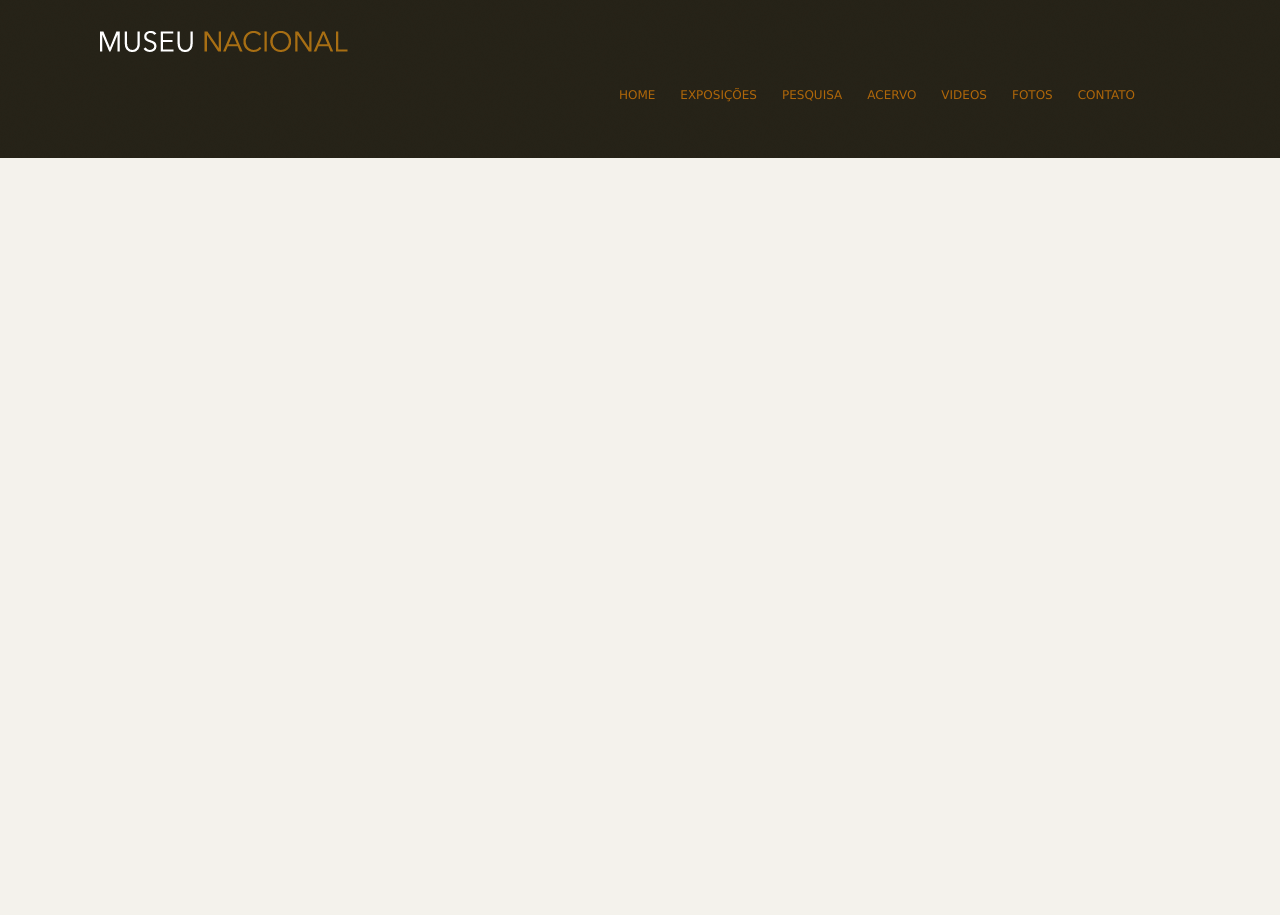
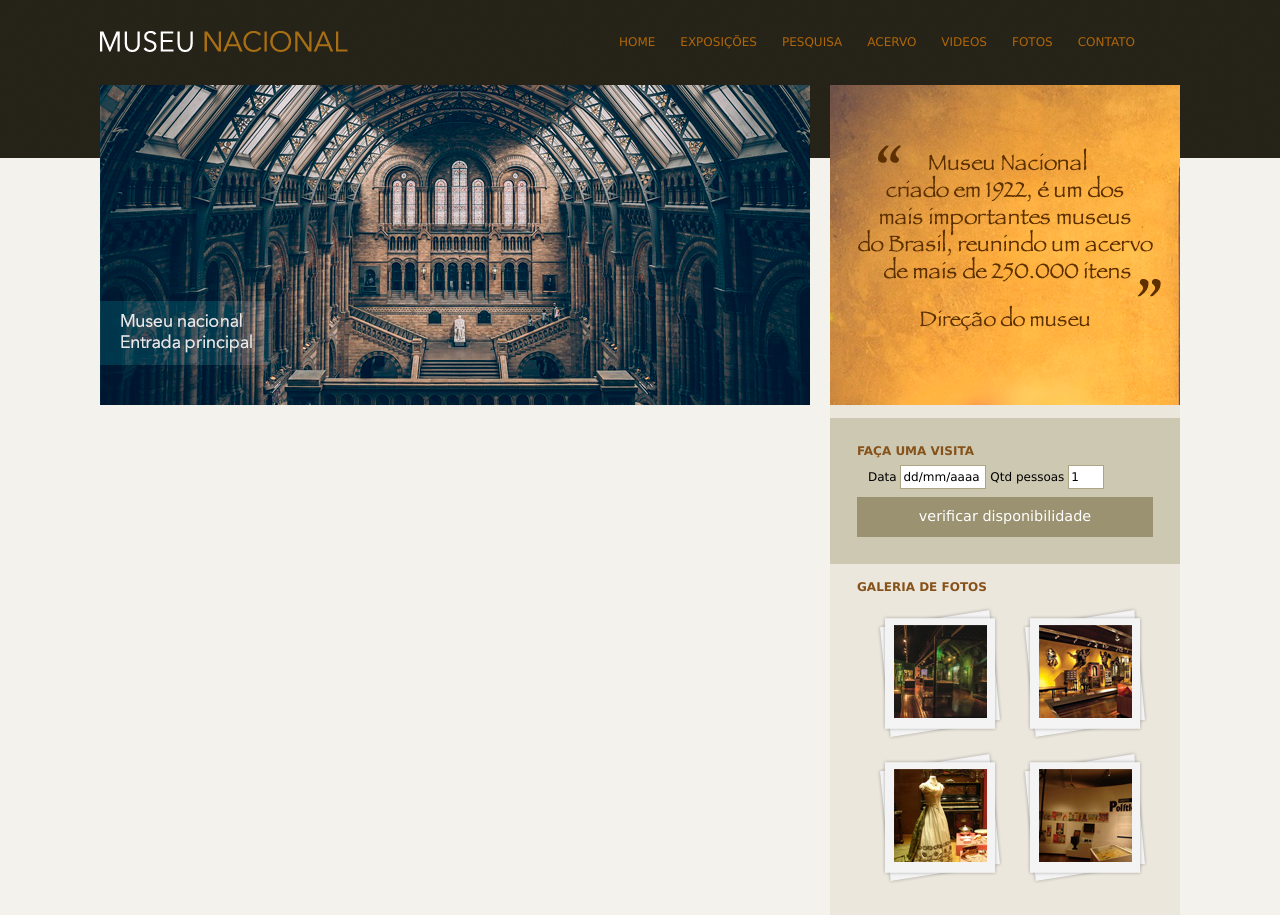
Before and after one commit to JonatasCaetano/curso-web-Museu-Nacional, a plain HTML site: page index.html in a window 1280 px wide. Before the commit the page ends 800 px from the top, so only its background shows below. Drawn offline with Linux system fonts and the light colour scheme.

Commit message:
Created page sidebar

```diff
--- a/css/estilo.css
+++ b/css/estilo.css
@@ -16,6 +16,10 @@ a:link, a:active, a:visited {
 
 a:hover{
 	color: #227115;
+}
+
+#logo h1 {
+	float: left;
 }
 
 #logo a{
@@ -51,3 +55,76 @@ nav ul li a:link{
 nav ul li a:hover{
 	border-bottom: 1px solid #535858;
 }
+
+#conteudo{
+	width: 710px;
+	float: left;
+}
+
+aside{
+	width: 350px;
+	float: right;
+	background: #ebe7dd;
+	padding-bottom: 30px;
+}
+
+section#visita{
+	background: #cdc8b1;
+	padding: 10px 27px 27px 27px;
+	margin-top: 10px;
+}
+
+
+h4{
+	color: #86521a;
+	text-transform: uppercase;
+	padding-bottom: 3px;
+	margin-bottom: 0;
+
+}
+
+input{
+	height: 20px;
+	width: 80px;
+	background: #fff;
+	border: none;
+	font-size: 1em;
+
+}
+
+input.campo{
+	border: 1px solid #ada484;
+}
+
+input.botao{
+	background: #9b9271;
+	color: white;
+	width: 100%;
+	height: 40px;
+	font-size: 1.2em;
+}
+
+fieldset{
+	border: none;
+}
+
+#visita legend{
+	display: none;
+}
+
+section#galeria{
+	padding: 0 27px 0 27px;
+}
+
+section#galeria a{
+	display: block;
+	background: url(../img/fundo-foto.png) no-repeat;
+	float: left;
+	padding: 15px 15px 20px 15px;
+	margin: 10px 0 0 20px;
+}
+
+section#galeria img {
+	margin-left: 2px;
+	margin-top: 3px;
+}
--- a/index.html
+++ b/index.html
@@ -53,6 +53,72 @@
 
 		</header><!--Fim header-->
 
+		<div id="principal"><!--Início principal-->
+
+			<div id="conteudo">
+
+				<section id="capa">
+					<img src="img/museu.png">
+				</section>
+
+			</div>
+
+			<aside>
+
+				<section id="depoimento">
+					<img src="img/depoimento.png">
+				</section>
+
+				<section id="visita">
+
+					<h4>Faça uma visita</h4>
+
+					<form>
+
+						<fieldset>
+
+							<legend>Selecione uma data</legend>
+
+							<label for="data">Data</label>
+							<input class="campo" type="text" id="data" value="dd/mm/aaaa">
+
+							<label for="qtd">Qtd pessoas</label>
+							<input  style="width: 30px;" class="campo" type="text" id="qtd" value="1">
+
+						</fieldset>
+
+						<input class="botao" type="submit" value="verificar disponibilidade">
+
+					</form>
+
+				</section>
+
+				<section id="galeria"><!--Início galeria-->
+
+					<h4>Galeria de fotos</h4>
+
+					<a href="">
+						<img src="img/imagem1.jpg" height="93" width="93">
+					</a>
+
+					<a href="">
+						<img src="img/imagem2.jpg" height="93" width="93">
+					</a>
+
+					<a href="">
+						<img src="img/imagem3.jpg" height="93" width="93">
+					</a>
+
+					<a href="">
+						<img src="img/imagem4.jpg" height="93" width="93">
+					</a>
+
+				</section><!--Fim galeria-->
+
+			</aside>
+
+		</div><!--Fim principal-->
+
 
 	</div><!--Fim container-->
 
```
